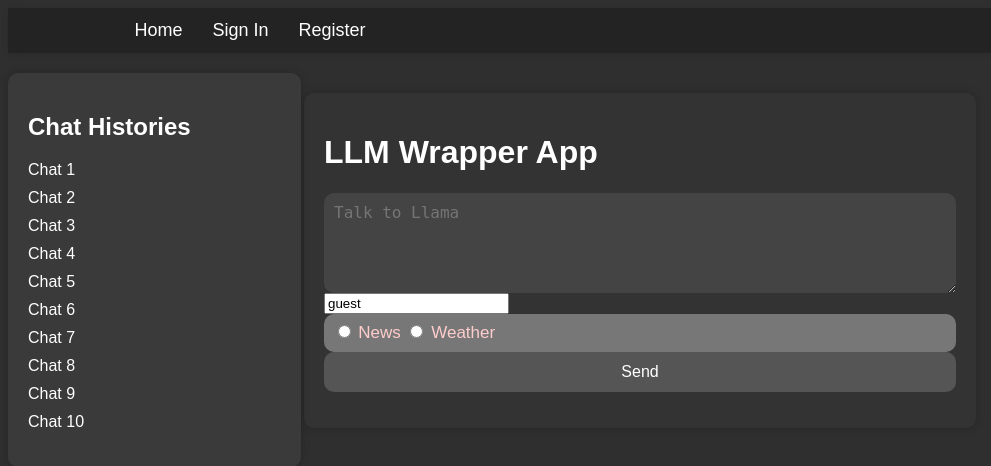
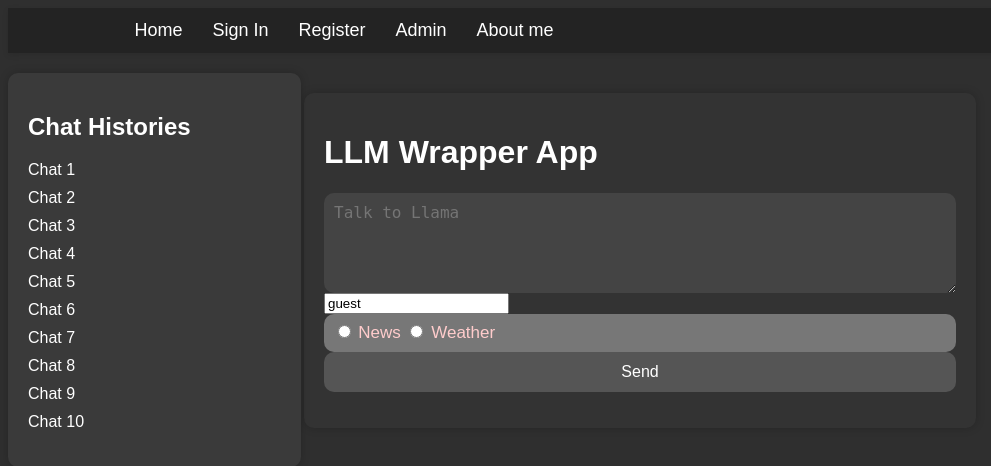
Before and after one commit to rodrigomv29/slmoi, a Flask app: template templates/index.html in a window 1280 px wide. Shown: the top 466 px of the page, without its empty margins (0-991 px from the left). Run offline with Flask 3, Linux system fonts and the light colour scheme; the template is opened without the code that fills it, so the values that code supplies are empty; parts of the project's set-up code (start-up, migrations or seed data) failed here and were passed over.

Commit message:
added admin and personal webpage to nav bar

```diff
--- a/main.py
+++ b/main.py
@@ -279,7 +279,7 @@ def admin():
         pw = request.form.get("password")
         un = request.form.get('user-name')
         try:
-            db_path = os.path.join(BASE_DIR, "user_session.db")
+            # db_path = os.path.join(BASE_DIR, "user_session.db")
             actual_admin_un = os.getenv("ADMIN_USER")
             actual_admin_pw = os.getenv("ADMIN_PASSWORD")
             if un == actual_admin_un and actual_admin_pw:
--- a/templates/index.html
+++ b/templates/index.html
@@ -112,6 +112,8 @@
             <a href="/">Home</a>
             <a href="/signin">Sign In</a>
             <a href="/register">Register</a>
+            <a href="/admin">Admin</a>
+            <a href="https://rodrigomv29.github.io/">About me</a>
         </div>
     </nav>
     <div class="sidebar">
```
